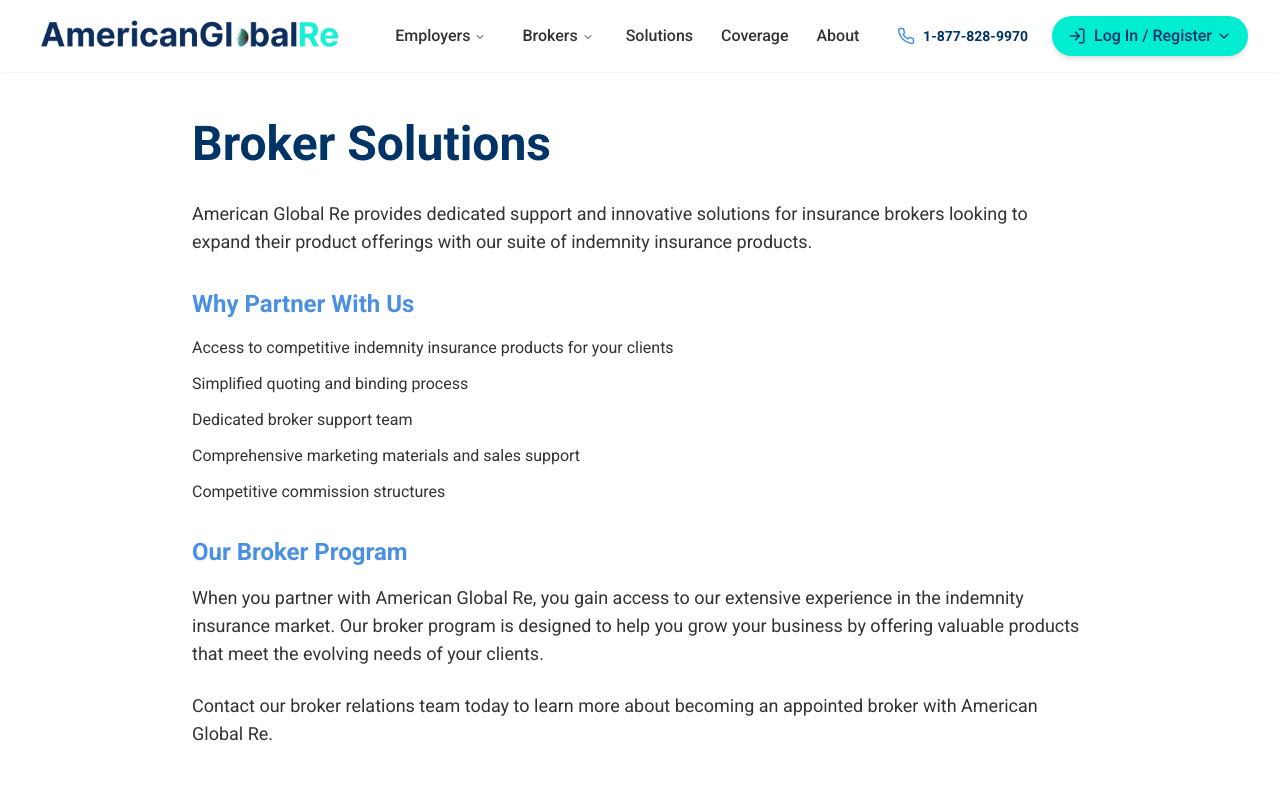
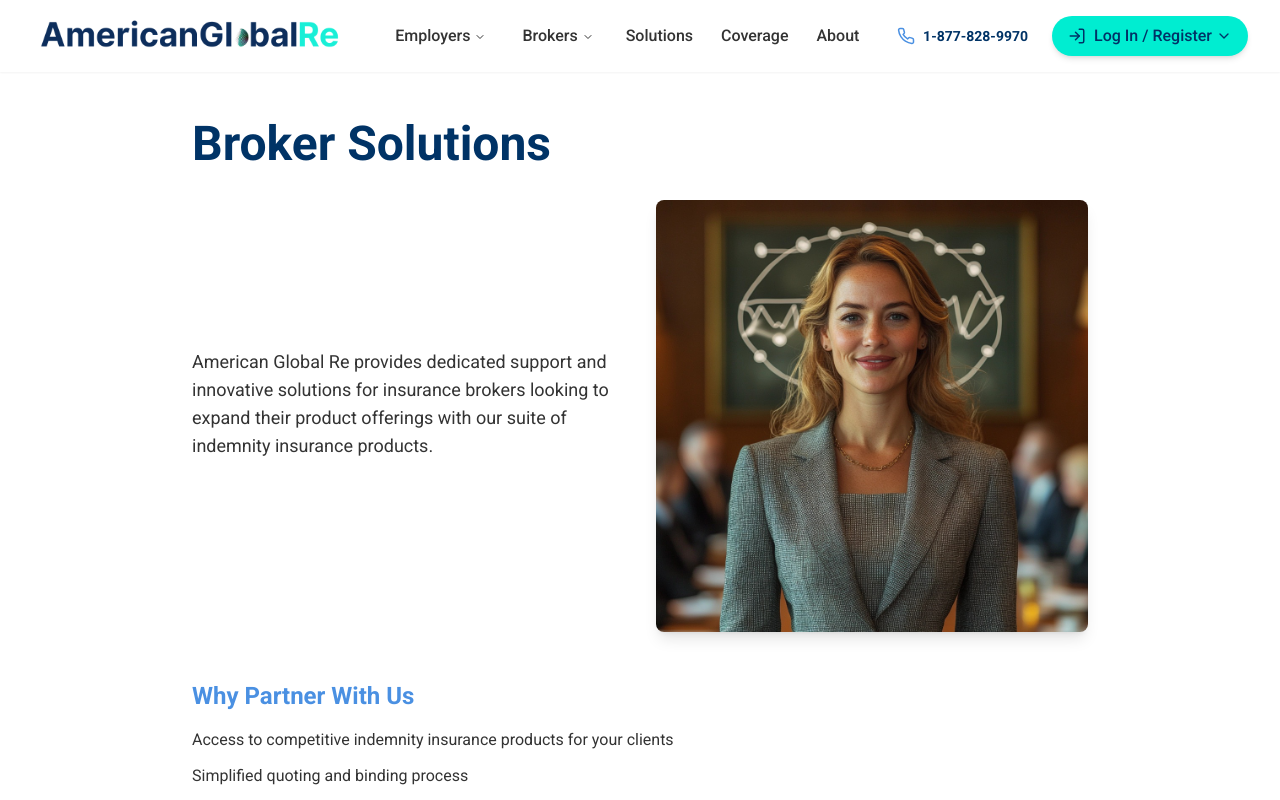
Before and after one commit to youngcitybandit/global-updated2, a React (Vite) app: page /brokers in a window 1280 px wide. Shown: the top 800 px of the page. Built offline with nearby package versions, Linux system fonts and the light colour scheme.

Commit message:
Add broker solutions page photo
Adds an image to the broker solutions page.

```diff
--- a/src/pages/Brokers.tsx
+++ b/src/pages/Brokers.tsx
@@ -12,11 +12,22 @@ const Brokers = () => {
           <div className="max-w-4xl mx-auto">
             <h1 className="text-3xl md:text-5xl font-bold mb-8 text-agr-navy">Broker Solutions</h1>
 
+            <div className="grid grid-cols-1 md:grid-cols-2 gap-8 items-center mb-12">
+              <div>
+                <p className="text-lg text-agr-darkgray mb-6">
+                  American Global Re provides dedicated support and innovative solutions for insurance brokers looking to expand their product offerings with our suite of indemnity insurance products.
+                </p>
+              </div>
+              <div className="rounded-lg overflow-hidden shadow-lg">
+                <img
+                  src="/lovable-uploads/e454b7ef-58d2-423d-94b5-d9f3efda690c.png"
+                  alt="Professional woman in business suit with graph background"
+                  className="w-full h-auto object-cover"
+                />
+              </div>
+            </div>
+
             <div className="prose lg:prose-lg mb-8">
-              <p className="text-lg text-agr-darkgray mb-6">
-                American Global Re provides dedicated support and innovative solutions for insurance brokers looking to expand their product offerings with our suite of indemnity insurance products.
-              </p>
-
               <h2 className="text-2xl font-bold text-agr-blue mt-8 mb-4">Why Partner With Us</h2>
 
               <ul className="space-y-3 text-agr-darkgray">
```
Also changed, not shown: public/lovable-uploads/e454b7ef-58d2-423d-94b5-d9f3efda690c.png (added).
